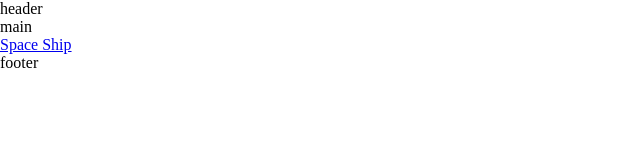
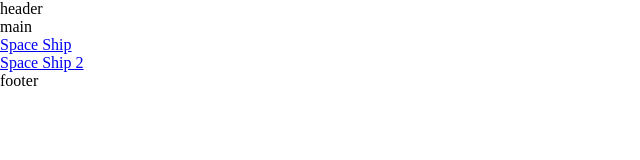
Before and after one commit to zhangaz1/rxjs-rp-demo, a website with bundled scripts: page src/index.html in a window 1280 px wide. Shown: the whole page, without its empty margins (0-640 px from the left). Built offline with nearby package versions, Linux system fonts and the light colour scheme.

Commit message:
add space ship2

```diff
--- a/src/index.html
+++ b/src/index.html
@@ -17,8 +17,9 @@
   <main>
     main
 
-    <nav>
+    <nav class='games'>
       <a href="./pages/spaceShip/index.html">Space Ship</a>
+      <a href="./pages/spaceShip2/index.html">Space Ship 2</a>
     </nav>
   </main>
   <footer>
--- a/src/style/style.scss
+++ b/src/style/style.scss
@@ -12,4 +12,12 @@
 body {
   margin: 0;
   padding: 0;
+
+  main {
+    nav.games {
+      a {
+        display: block;
+      }
+    }
+  }
 }
```
Also changed, not shown: src/pages/spaceShip/interfaces.ts (deleted).
